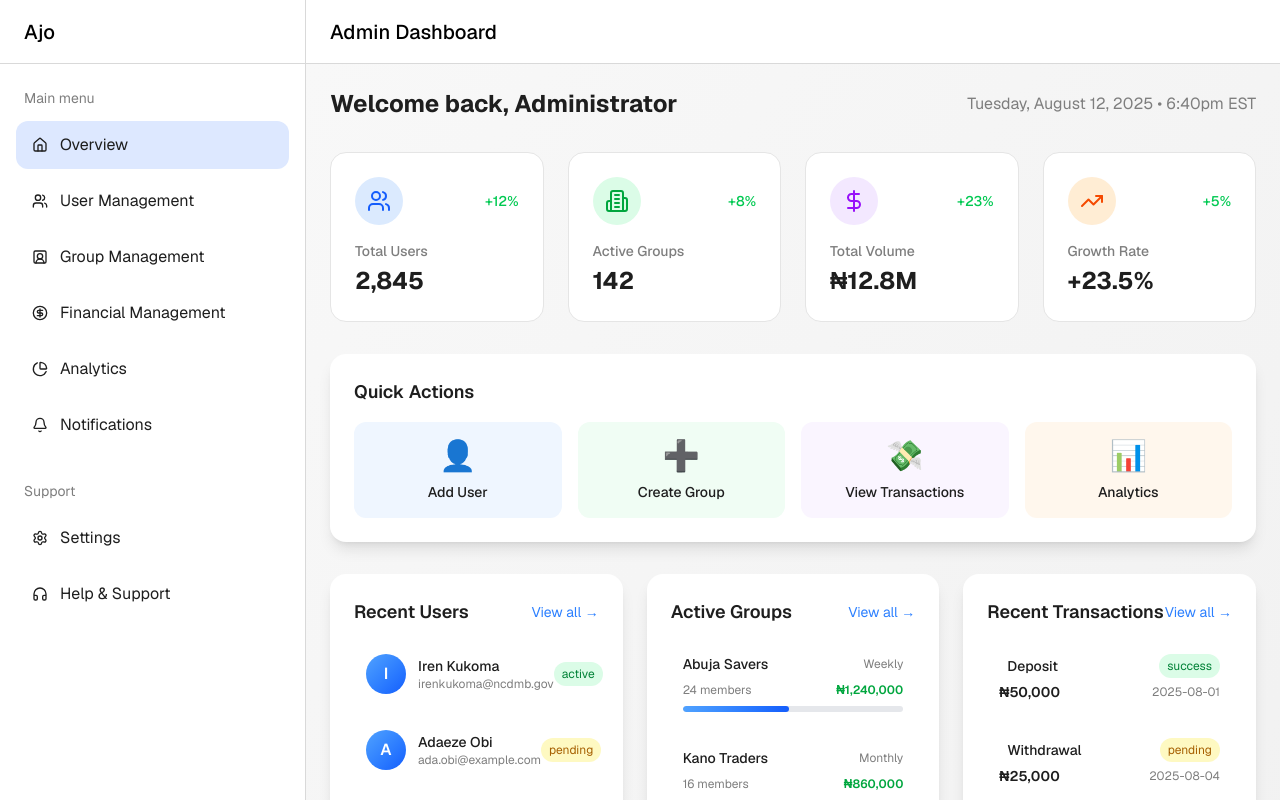
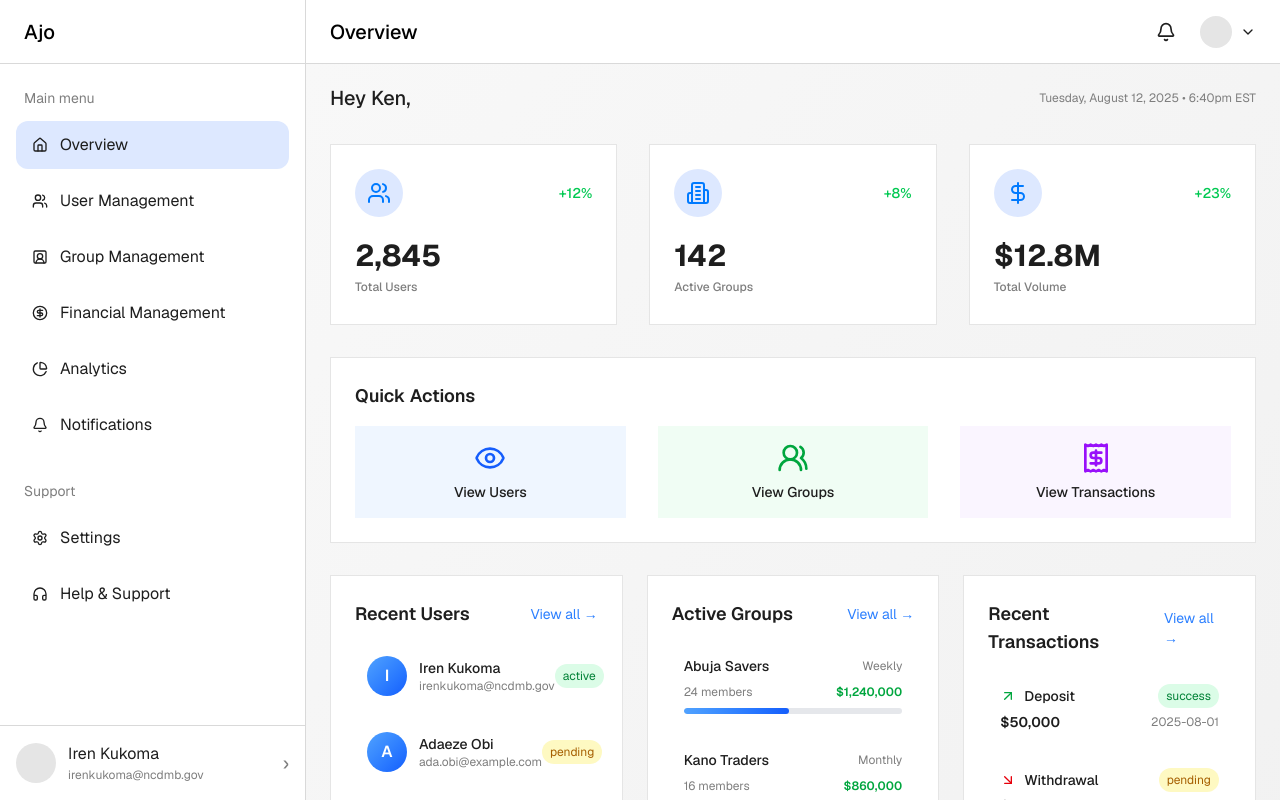
Before and after one commit to code-savan/ajo-sdk53, a Next.js app in the folder admin/: page / in a window 1280 px wide. Shown: the top 800 px of the page. Built offline with nearby package versions, Linux system fonts and the light colour scheme.

Commit message:
update 7

```diff
--- a/admin/app/layout.jsx
+++ b/admin/app/layout.jsx
@@ -26,7 +26,7 @@ export default function RootLayout({ children }) {
         <SidebarProvider>
           <div className="min-h-screen flex">
             <Sidebar />
-            <div className="flex-1 flex flex-col overflow-hidden">
+            <div className="flex-1 flex flex-col overflow-hidden md:pl-[306px]">
               {children}
             </div>
           </div>
--- a/admin/app/page.jsx
+++ b/admin/app/page.jsx
@@ -37,24 +37,24 @@ export default function Home() {
 
   const getIcon = (index) => {
     const icons = [
-      <Users className="w-6 h-6" />,
-      <Building2 className="w-6 h-6" />,
-      <DollarSign className="w-6 h-6" />,
-      <TrendingUp className="w-6 h-6" />
+      <Users className="w-6 h-6 text-[#007AFF]" />,
+      <Building2 className="w-6 h-6 text-[#007AFF]" />,
+      <DollarSign className="w-6 h-6 text-[#007AFF]" />,
+      <TrendingUp className="w-6 h-6 text-[#007AFF]" />
     ];
     return icons[index];
   };
 
   return (
-    <div className="flex-1 flex flex-col h-screen">
-      <PageHeader title="Admin Dashboard" />
+    <div className="flex-1 flex flex-col h-screen pt-[60px] w-full">
+      <PageHeader title="Dashboard" />
       <main className="flex-1 bg-gradient-to-br from-[#F8F8F8] to-[#F0F0F0] p-4 sm:p-6 overflow-y-auto">
         {/* Welcome Section */}
         <div className="mb-8 flex items-center justify-between">
-          <h2 className="text-2xl font-bold text-[#1E1E1E]">
-            Welcome back, Administrator
+          <h2 className="text-xl font-medium text-[#1E1E1E]">
+            Hey Ken,
           </h2>
-          <p className="text-[#7E7E7E]">
+          <p className="text-[#7E7E7E] text-[12px]">
             {currentTime.toLocaleDateString('en-US', {
               weekday: 'long',
               year: 'numeric',
@@ -65,21 +65,24 @@ export default function Home() {
         </div>
 
         {/* Stats Grid */}
-        <div className="grid grid-cols-1 md:grid-cols-2 lg:grid-cols-4 gap-6 mb-8">
+        <div className="grid grid-cols-1 md:grid-cols-3 lg:grid-cols-3 gap-8 mb-8">
           {demoStats.overview.map((stat, index) => (
             <div
               key={stat.title}
-              className="bg-white rounded-2xl p-6 border border-[#E5E5E5] relative overflow-hidden group"
+              className="bg-white  p-6 border border-[#E5E5E5] cursor-pointer relative overflow-hidden group"
             >
-              <div className="absolute inset-0 bg-gradient-to-br from-blue-500/5 to-purple-500/5 opacity-0 group-hover:opacity-100 transition-opacity duration-300" />
+              <div className="absolute inset-0 bg-gradient-to-br from-blue-500/5 to-purple-500/5 opacity-0  transition-opacity duration-300 " />
               <div className="relative z-10">
                 <div className="flex items-center justify-between mb-4">
-                  <div className={`w-12 h-12 rounded-full flex items-center justify-center ${
-                    index === 0 ? 'bg-blue-100 text-blue-600' :
-                    index === 1 ? 'bg-green-100 text-green-600' :
-                    index === 2 ? 'bg-purple-100 text-purple-600' :
-                    'bg-orange-100 text-orange-600'
-                  }`}>
+                  <div className={`w-12 h-12 rounded-full flex items-center justify-center bg-[#DDE8FF]`}
+                //    ${
+                    // index === 0 ? 'bg-blue-100 text-blue-600' :
+                    // index === 1 ? 'bg-green-100 text-green-600' :
+                    // index === 2 ? 'bg-purple-100 text-purple-600' :
+                    // 'bg-orange-100 text-orange-600'
+                //   }
+
+                  >
                     {getIcon(index)}
                   </div>
                   <span className={`text-sm font-medium ${
@@ -88,40 +91,40 @@ export default function Home() {
                     {stat.change}
                   </span>
                 </div>
-                <h3 className="text-[#7E7E7E] text-sm font-medium mb-1">{stat.title}</h3>
-                <p className="text-2xl font-bold text-[#1E1E1E]">{stat.value}</p>
+                <p className="text-[30px] font-bold text-[#1E1E1E]">{stat.value}</p>
+                <h3 className="text-[#7E7E7E] text-[12px] font-medium mb-1">{stat.title}</h3>
               </div>
             </div>
           ))}
         </div>
 
         {/* Quick Actions */}
-        <div className="bg-white rounded-2xl p-6 shadow-lg mb-8">
+        <div className="bg-white p-6 mb-8 border border-[#E5E5E5]">
           <h3 className="text-lg font-semibold mb-4 text-[#1E1E1E]">Quick Actions</h3>
-          <div className="grid grid-cols-2 md:grid-cols-4 gap-4">
-            <Link href="/users" className="flex flex-col items-center p-4 rounded-xl bg-blue-50 hover:bg-blue-100 transition-colors duration-200">
-              <span className="text-3xl mb-2">👤</span>
-              <span className="text-sm font-medium text-[#1E1E1E]">Add User</span>
+          <div className="grid grid-cols-1 md:grid-cols-3 gap-8">
+            <Link href="/users" className="flex flex-col items-center p-4  bg-blue-50 hover:bg-blue-100 transition-colors duration-200">
+              <Eye className="w-8 h-8 mb-2 text-blue-600" />
+              <span className="text-sm font-medium text-[#1E1E1E]">View Users</span>
             </Link>
-            <Link href="/groups" className="flex flex-col items-center p-4 rounded-xl bg-green-50 hover:bg-green-100 transition-colors duration-200">
-              <span className="text-3xl mb-2">➕</span>
-              <span className="text-sm font-medium text-[#1E1E1E]">Create Group</span>
+            <Link href="/groups" className="flex flex-col items-center p-4  bg-green-50 hover:bg-green-100 transition-colors duration-200">
+              <UsersRound className="w-8 h-8 mb-2 text-green-600" />
+              <span className="text-sm font-medium text-[#1E1E1E]">View Groups</span>
             </Link>
-            <Link href="/financial/transactions" className="flex flex-col items-center p-4 rounded-xl bg-purple-50 hover:bg-purple-100 transition-colors duration-200">
-              <span className="text-3xl mb-2">💸</span>
+            <Link href="/financial/transactions" className="flex flex-col items-center p-4  bg-purple-50 hover:bg-purple-100 transition-colors duration-200">
+              <Receipt className="w-8 h-8 mb-2 text-purple-600" />
               <span className="text-sm font-medium text-[#1E1E1E]">View Transactions</span>
             </Link>
-            <Link href="/analytics" className="flex flex-col items-center p-4 rounded-xl bg-orange-50 hover:bg-orange-100 transition-colors duration-200">
-              <span className="text-3xl mb-2">📊</span>
-              <span className="text-sm font-medium text-[#1E1E1E]">Analytics</span>
-            </Link>
+            {/* <Link href="/analytics" className="flex flex-col items-center p-4  bg-orange-50 hover:bg-orange-100 transition-colors duration-200">
+              <BarChart3 className="w-8 h-8 mb-2 text-orange-600" />
+              <span className="text-sm font-medium text-[#1E1E1E]">View Analytics</span>
+            </Link> */}
           </div>
         </div>
 
         {/* Activity Overview Grid */}
         <div className="grid grid-cols-1 lg:grid-cols-3 gap-6">
           {/* Recent Users */}
-          <div className="bg-white rounded-2xl p-6 shadow-lg">
+          <div className="bg-white  p-6 border border-[#E5E5E5]">
             <div className="flex items-center justify-between mb-4">
               <h3 className="text-lg font-semibold text-[#1E1E1E]">Recent Users</h3>
               <Link href="/users" className="text-sm text-blue-500 hover:text-blue-600">
@@ -153,7 +156,7 @@ export default function Home() {
           </div>
 
           {/* Active Groups */}
-          <div className="bg-white rounded-2xl p-6 shadow-lg">
+          <div className="bg-white  p-6 border border-[#E5E5E5]">
             <div className="flex items-center justify-between mb-4">
               <h3 className="text-lg font-semibold text-[#1E1E1E]">Active Groups</h3>
               <Link href="/groups" className="text-sm text-blue-500 hover:text-blue-600">
@@ -183,7 +186,7 @@ export default function Home() {
           </div>
 
           {/* Recent Transactions */}
-          <div className="bg-white rounded-2xl p-6 shadow-lg">
+          <div className="bg-white  p-6 border border-[#E5E5E5]">
             <div className="flex items-center justify-between mb-4">
               <h3 className="text-lg font-semibold text-[#1E1E1E]">Recent Transactions</h3>
               <Link href="/financial/transactions" className="text-sm text-blue-500 hover:text-blue-600">
@@ -195,10 +198,11 @@ export default function Home() {
                 <div key={transaction.id} className="p-3 rounded-lg hover:bg-gray-50 transition-colors">
                   <div className="flex items-center justify-between mb-1">
                     <div className="flex items-center gap-2">
-                      <span className={`text-lg ${
-                        transaction.type === 'deposit' ? '⬆️' : '⬇️'
-                      }`}>
-                      </span>
+                      {transaction.type === 'deposit' ? (
+                        <ArrowUpRight className="w-4 h-4 text-green-600" />
+                      ) : (
+                        <ArrowDownRight className="w-4 h-4 text-red-600" />
+                      )}
                       <span className="text-sm font-medium text-[#1E1E1E] capitalize">
                         {transaction.type}
                       </span>
@@ -222,11 +226,11 @@ export default function Home() {
         </div>
 
         {/* Performance Chart Placeholder */}
-        <div className="mt-8 bg-white rounded-2xl p-6 shadow-lg">
+        <div className="mt-8 bg-white  p-6 border border-[#E5E5E5]">
           <h3 className="text-lg font-semibold mb-4 text-[#1E1E1E]">Performance Overview</h3>
           <div className="h-64 bg-gradient-to-br from-gray-50 to-gray-100 rounded-xl flex items-center justify-center">
             <div className="text-center">
-              <span className="text-6xl mb-3 block">📊</span>
+              <Activity className="w-16 h-16 mb-3 mx-auto text-[#7E7E7E]" />
               <p className="text-[#7E7E7E]">Chart visualization would go here</p>
               <p className="text-sm text-[#7E7E7E] mt-2">Connect to real-time data for insights</p>
             </div>
--- a/admin/components/Sidebar.jsx
+++ b/admin/components/Sidebar.jsx
@@ -45,7 +45,7 @@ export default function Sidebar({ isOpen = false, onClose = () => {} }) {
   return (
     <>
       {/* Desktop sidebar */}
-      <aside className="hidden md:flex md:flex-col justify-between w-[306px] bg-white border-r border-[#D9D9D9]">
+      <aside className="hidden md:flex md:flex-col justify-between w-[306px] h-screen fixed top-0 left-0 bg-white border-r border-[#D9D9D9]">
       <div className="h-16 flex items-center px-6 border-b border-[#D9D9D9]">
         <div className="text-[20px] font-medium text-black">Ajo
         </div>
--- a/admin/components/ui.jsx
+++ b/admin/components/ui.jsx
@@ -1,10 +1,61 @@
 "use client";
 import { useSidebar } from "./SidebarContext";
+import { usePathname } from "next/navigation";
+import { Bell, ChevronDown } from "lucide-react";
+import { useMemo } from "react";
 
 export function PageHeader({ title, actions }) {
   const { toggleSidebar } = useSidebar();
+  const pathname = usePathname();
+
+  const derivedTitle = useMemo(() => {
+    const toTitleCase = (str) =>
+      str
+        .replace(/\/+$/, "")
+        .split("/")
+        .filter(Boolean)
+        .pop()
+        ?.replace(/-/g, " ")
+        .replace(/\b\w/g, (c) => c.toUpperCase());
+
+    const map = {
+      "/": "Overview",
+      "/users": "User Management",
+      "/groups": "Group Management",
+      "/financial": "Financial Management",
+      "/analytics": "Analytics",
+      "/notifications": "Notifications",
+      "/settings": "Settings",
+      "/help": "Help & Support",
+    };
+
+    if (!pathname || pathname === "/") return map["/"];
+
+    // Exact base route match
+    if (map[pathname]) return map[pathname];
+
+    const segments = pathname.split("?")[0].split("/").filter(Boolean);
+    if (segments.length === 0) return map["/"];
+
+    const base = `/${segments[0]}`;
+
+    // Prefer specific section names for known nested sections
+    if (segments[0] === "financial" || segments[0] === "settings") {
+      const last = segments[segments.length - 1];
+      return toTitleCase(last) || map[base] || "";
+    }
+
+    // For detail pages like /users/:id or /groups/:id, fall back to base title
+    if (map[base]) return map[base];
+
+    // Fallback: title-case the last segment
+    return toTitleCase(pathname) || "";
+  }, [pathname]);
+
+  const displayTitle = derivedTitle || title || "";
+
   return (
-    <header className="h-16 bg-white border-b border-[#D9D9D9] flex items-center justify-between px-4 sm:px-6">
+    <header className="h-16 bg-white border-b border-[#D9D9D9] flex items-center justify-between px-4 sm:px-6 fixed top-0 left-[306px] w-[calc(100%-306px)] z-30">
       <div className="flex items-center gap-3">
         <button
           className="lg:hidden p-2 rounded-md text-[color:#1E1E1E] hover:bg-[#F0F0F0]"
@@ -13,9 +64,21 @@ export function PageHeader({ title, actions }) {
         >
           ☰
         </button>
-        <h1 className="heading-20">{title}</h1>
+        <h1 className="heading-20">{displayTitle}</h1>
       </div>
-      <div className="flex items-center gap-2">{actions}</div>
+      <div className="flex items-center gap-4">
+        {actions}
+        <button
+          className="p-2 rounded-md text-[color:#1E1E1E] hover:bg-[#F0F0F0]"
+          aria-label="Notifications"
+        >
+          <Bell className="w-5 h-5" />
+        </button>
+        <div className="flex items-center gap-2">
+          <div className="h-8 w-8 rounded-full bg-[#E5E5E5] overflow-hidden" />
+          <ChevronDown className="w-4 h-4 text-[#1E1E1E]" />
+        </div>
+      </div>
     </header>
   );
 }
--- a/admin/data/adminContent.js
+++ b/admin/data/adminContent.js
@@ -20,8 +20,8 @@ export const demoStats = {
   overview: [
     { title: 'Total Users', value: '2,845', change: '+12%' },
     { title: 'Active Groups', value: '142', change: '+8%' },
-    { title: 'Total Volume', value: '₦12.8M', change: '+23%' },
-    { title: 'Growth Rate', value: '+23.5%', change: '+5%' },
+    { title: 'Total Volume', value: '$12.8M', change: '+23%' },
+    // { title: 'Growth Rate', value: '+23.5%', change: '+5%' },
   ],
 };
 
@@ -32,20 +32,20 @@ export const users = [
 ];
 
 export const groups = [
-  { id: 'g-2001', name: 'Abuja Savers', members: 24, cycle: 'Weekly', balance: '₦1,240,000' },
-  { id: 'g-2002', name: 'Kano Traders', members: 16, cycle: 'Monthly', balance: '₦860,000' },
-  { id: 'g-2003', name: 'Lagos Crew', members: 32, cycle: 'Daily', balance: '₦2,110,000' },
+  { id: 'g-2001', name: 'Abuja Savers', members: 24, cycle: 'Weekly', balance: '$1,240,000' },
+  { id: 'g-2002', name: 'Kano Traders', members: 16, cycle: 'Monthly', balance: '$860,000' },
+  { id: 'g-2003', name: 'Lagos Crew', members: 32, cycle: 'Daily', balance: '$2,110,000' },
 ];
 
 export const transactions = [
-  { id: 't-3001', userId: 'u-1001', type: 'deposit', amount: '₦50,000', date: '2025-08-01', status: 'success' },
-  { id: 't-3002', userId: 'u-1002', type: 'withdrawal', amount: '₦25,000', date: '2025-08-04', status: 'pending' },
-  { id: 't-3003', userId: 'u-1003', type: 'deposit', amount: '₦15,000', date: '2025-08-08', status: 'failed' },
+  { id: 't-3001', userId: 'u-1001', type: 'deposit', amount: '$50,000', date: '2025-08-01', status: 'success' },
+  { id: 't-3002', userId: 'u-1002', type: 'withdrawal', amount: '$25,000', date: '2025-08-04', status: 'pending' },
+  { id: 't-3003', userId: 'u-1003', type: 'deposit', amount: '$15,000', date: '2025-08-08', status: 'failed' },
 ];
 
 export const payouts = [
-  { id: 'p-4001', groupId: 'g-2001', amount: '₦120,000', scheduledFor: '2025-08-20', status: 'scheduled' },
-  { id: 'p-4002', groupId: 'g-2003', amount: '₦80,000', scheduledFor: '2025-08-25', status: 'processing' },
+  { id: 'p-4001', groupId: 'g-2001', amount: '$120,000', scheduledFor: '2025-08-20', status: 'scheduled' },
+  { id: 'p-4002', groupId: 'g-2003', amount: '$80,000', scheduledFor: '2025-08-25', status: 'processing' },
 ];
 
 export const notificationsList = [
@@ -56,5 +56,5 @@ export const notificationsList = [
 export const settingsDemo = {
   general: { appName: 'AJO', timezone: 'Africa/Lagos' },
   security: { twoFactorRequired: true, passwordPolicy: 'Strong' },
-  payouts: { defaultCycle: 'Weekly', minWithdrawal: '₦5,000' },
+  payouts: { defaultCycle: 'Weekly', minWithdrawal: '$5,000' },
 };
```
